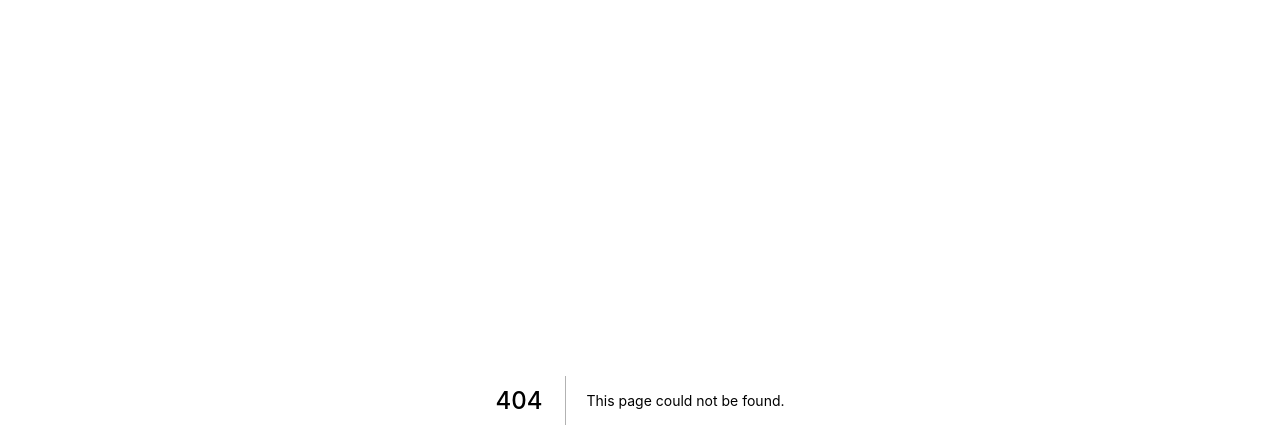
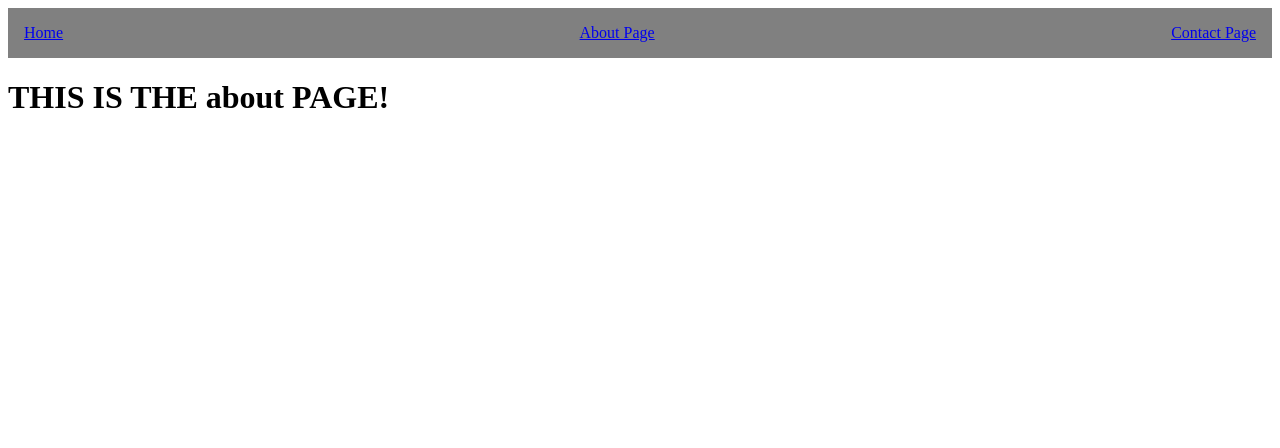
Before and after one commit to hazyikmis/next, a Next.js app in the folder first-next/: page /about in a window 1280 px wide. Before the commit this address had no page. Shown: the top 448 px of the page. Built offline with nearby package versions, Linux system fonts and the light colour scheme.

Commit message:
FN: Navbar added

```diff
--- /dev/null
+++ b/first-next/components/Navbar.js
@@ -0,0 +1,25 @@
+import Link from "next/link";
+
+const Navbar = () => {
+  const styles = {
+    display: "flex",
+    background: "grey",
+    justifyContent: "space-between",
+    padding: "1rem"
+  }
+  return (
+    <div style={styles}>
+      <Link href="/">
+        <a>Home</a>
+      </Link>
+      <Link href="/about">
+        <a>About Page</a>
+      </Link>
+      <Link href="/contact">
+        <a>Contact Page</a>
+      </Link>
+    </div>
+  );
+};
+
+export default Navbar;
--- /dev/null
+++ b/first-next/pages/about.js
@@ -0,0 +1,11 @@
+import Navbar from "../components/Navbar";
+
+const AboutPage = () => {
+  return (
+    <>
+      <Navbar />
+      <h1>THIS IS THE about PAGE!</h1>
+    </>
+  );
+};
+export default AboutPage;
```
Also changed, not shown: first-next/pages/about0.js (added, +11 -0 lines), first-next/pages/contact.js (added, +14 -0 lines), first-next/pages/index.js (+3 -12 lines), first-next/pages/index0.js (added, +19 -0 lines), first-next/pages/index1.js (added, +15 -0 lines), 1 other file (tests, documents, lock files or other folders).
